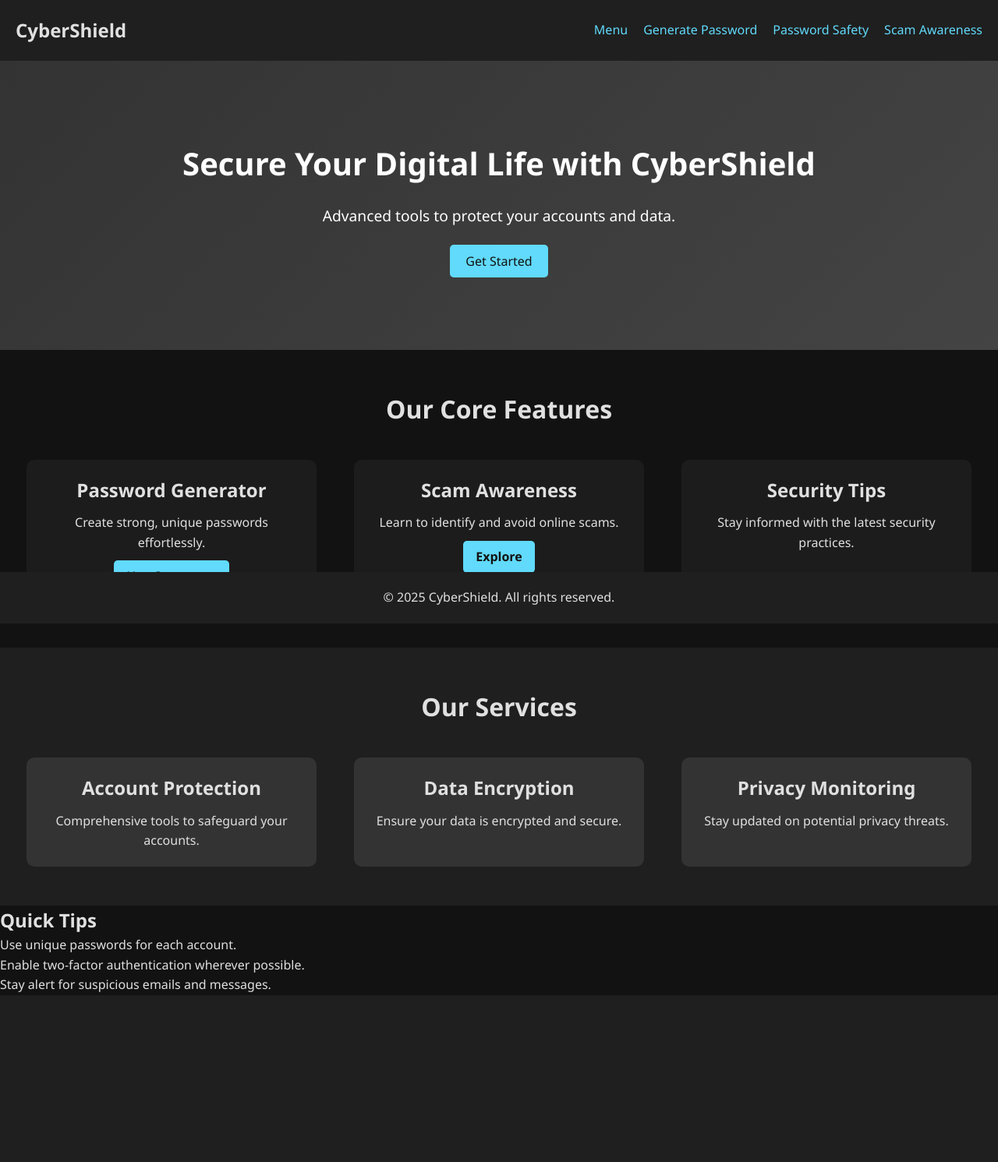
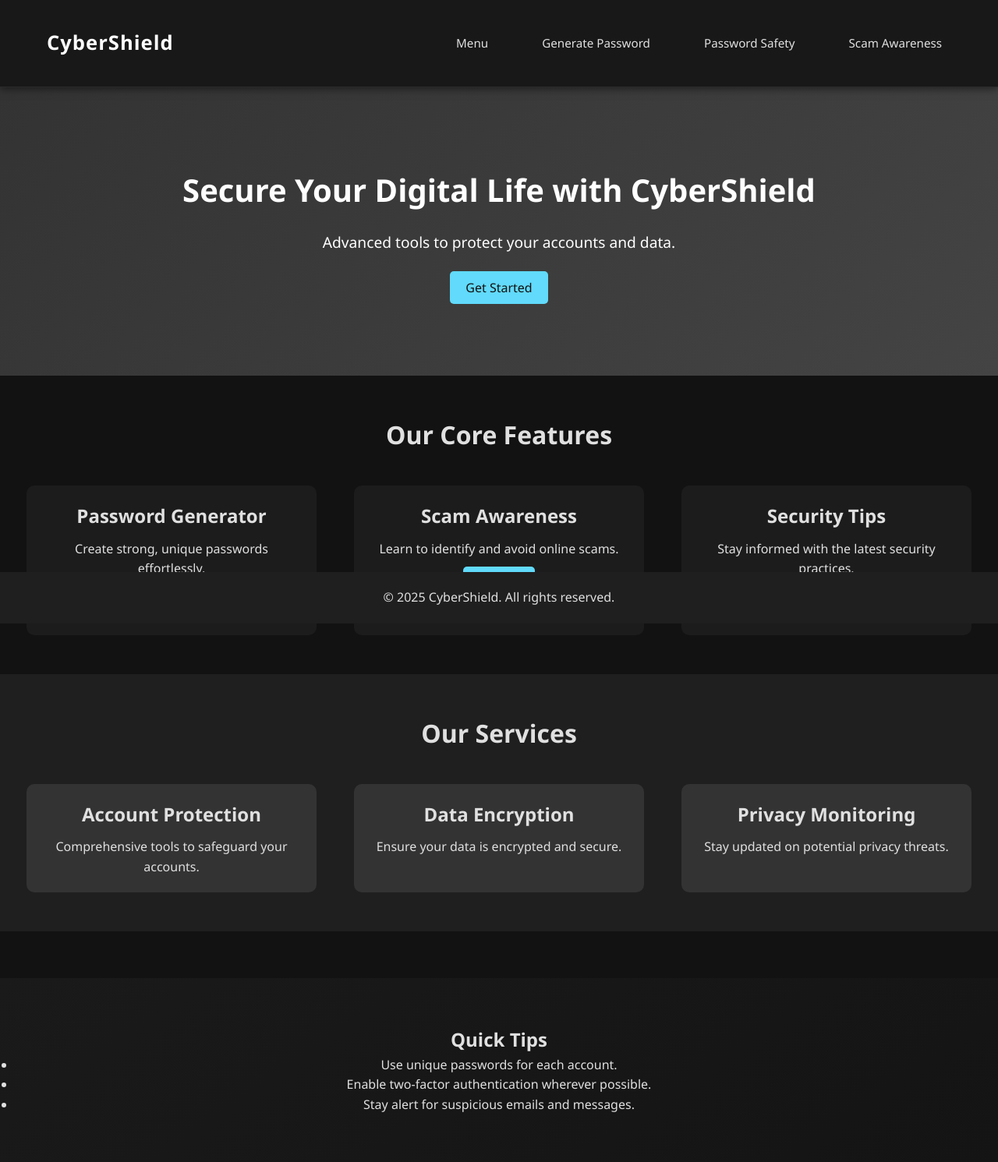
Before and after one commit to zach123abc/Hackathon-CyberSheild, a Flask app: page /menu in a window 1280 px wide. Shown: the whole page at 78% size. Before the commit the page ends 1277 px from the top, so only its background shows below. Run offline with Flask 3, Linux system fonts and the light colour scheme.

Commit message:
Update styles.css

```diff
--- a/static/styles.css
+++ b/static/styles.css
@@ -179,3 +179,108 @@ footer {
 .btn:hover {
   background-color: #4fa3d1;
 }
+/* ========================= */
+/* HEADER - Modernized */
+/* ========================= */
+header {
+  background-color: #181818;
+  border-bottom: 1px solid #2a2a2a;
+  position: sticky;
+  top: 0;
+  z-index: 1000;
+  box-shadow: 0 2px 10px rgba(0, 0, 0, 0.5);
+}
+
+nav {
+  max-width: 1200px;
+  margin: 0 auto;
+  padding: 15px 20px;
+  display: flex;
+  justify-content: space-between;
+  align-items: center;
+}
+
+nav .logo {
+  font-size: 1.6rem;
+  font-weight: 700;
+  letter-spacing: 1px;
+  color: #ffffff;
+}
+
+nav ul {
+  list-style: none;
+  display: flex;
+  gap: 25px;
+}
+
+nav ul li a {
+  color: #e0e0e0;
+  font-size: 0.95rem;
+  padding: 8px 12px;
+  border-radius: 6px;
+  transition: background-color 0.25s ease, color 0.25s ease;
+}
+
+nav ul li a:hover {
+  background-color: #262626;
+  color: #ffffff;
+}
+
+/* ========================= */
+/* SECURITY TIPS SECTION */
+/* ========================= */
+.tips {
+  background: linear-gradient(145deg, #1a1a1a, #141414);
+  padding: 60px 20px;
+  margin-top: 60px;
+  text-align: center;
+}
+
+.tips-header {
+  max-width: 700px;
+  margin: 0 auto 40px;
+}
+
+.tips-header h2 {
+  font-size: 2rem;
+  margin-bottom: 10px;
+  color: #ffffff;
+}
+
+.tips-header p {
+  font-size: 1.1rem;
+  color: #b3b3b3;
+}
+
+.tips-grid {
+  display: grid;
+  grid-template-columns: repeat(auto-fit, minmax(250px, 1fr));
+  gap: 25px;
+  max-width: 1000px;
+  margin: 0 auto;
+}
+
+.tip-card {
+  background-color: #1f1f1f;
+  padding: 25px;
+  border-radius: 12px;
+  border: 1px solid #2a2a2a;
+  text-align: left;
+  transition: transform 0.3s ease, box-shadow 0.3s ease;
+}
+
+.tip-card:hover {
+  transform: translateY(-5px);
+  box-shadow: 0 5px 20px rgba(0, 0, 0, 0.4);
+}
+
+.tip-card h3 {
+  font-size: 1.2rem;
+  margin-bottom: 10px;
+  color: #ffffff;
+}
+
+.tip-card p {
+  font-size: 0.95rem;
+  color: #b5b5b5;
+}
```
